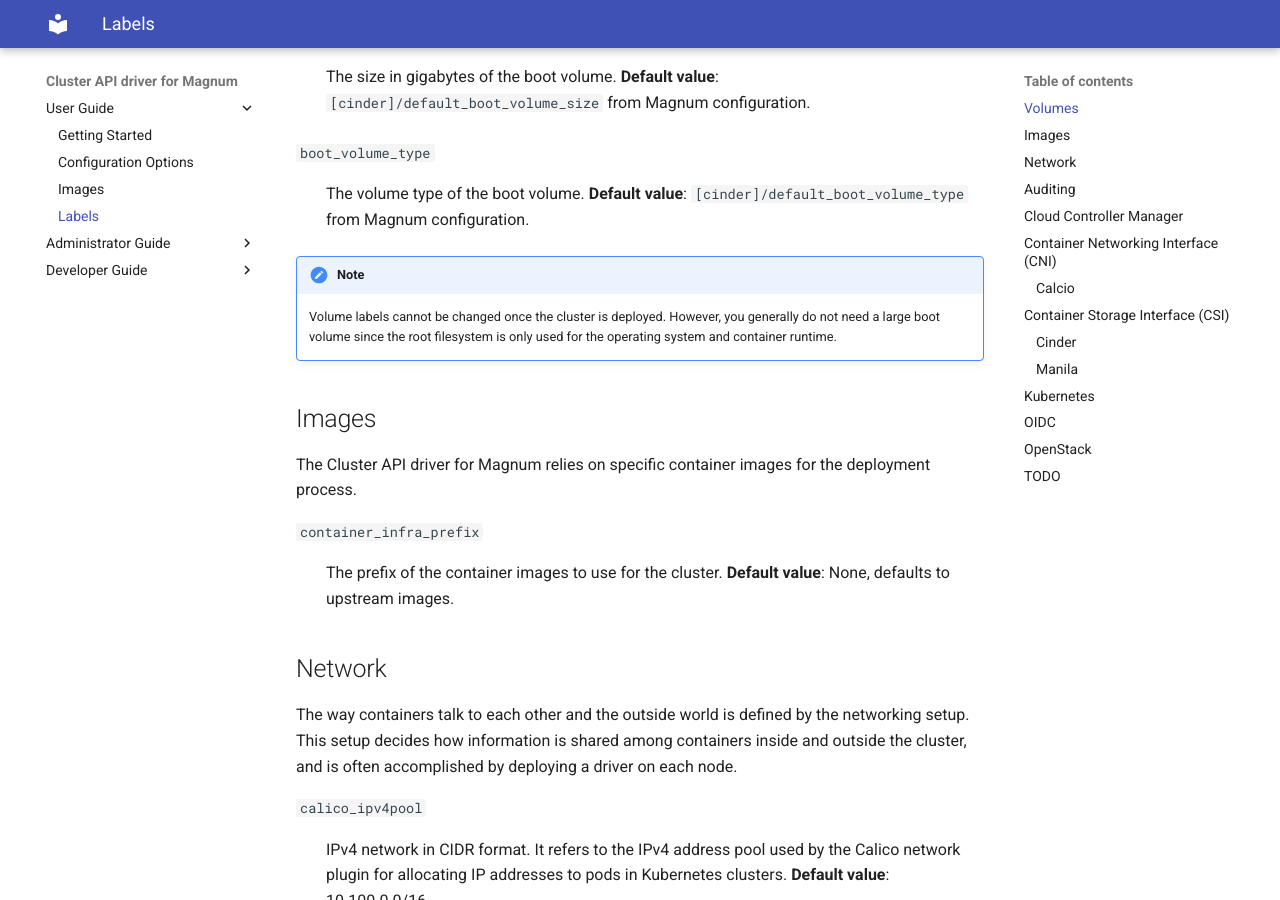
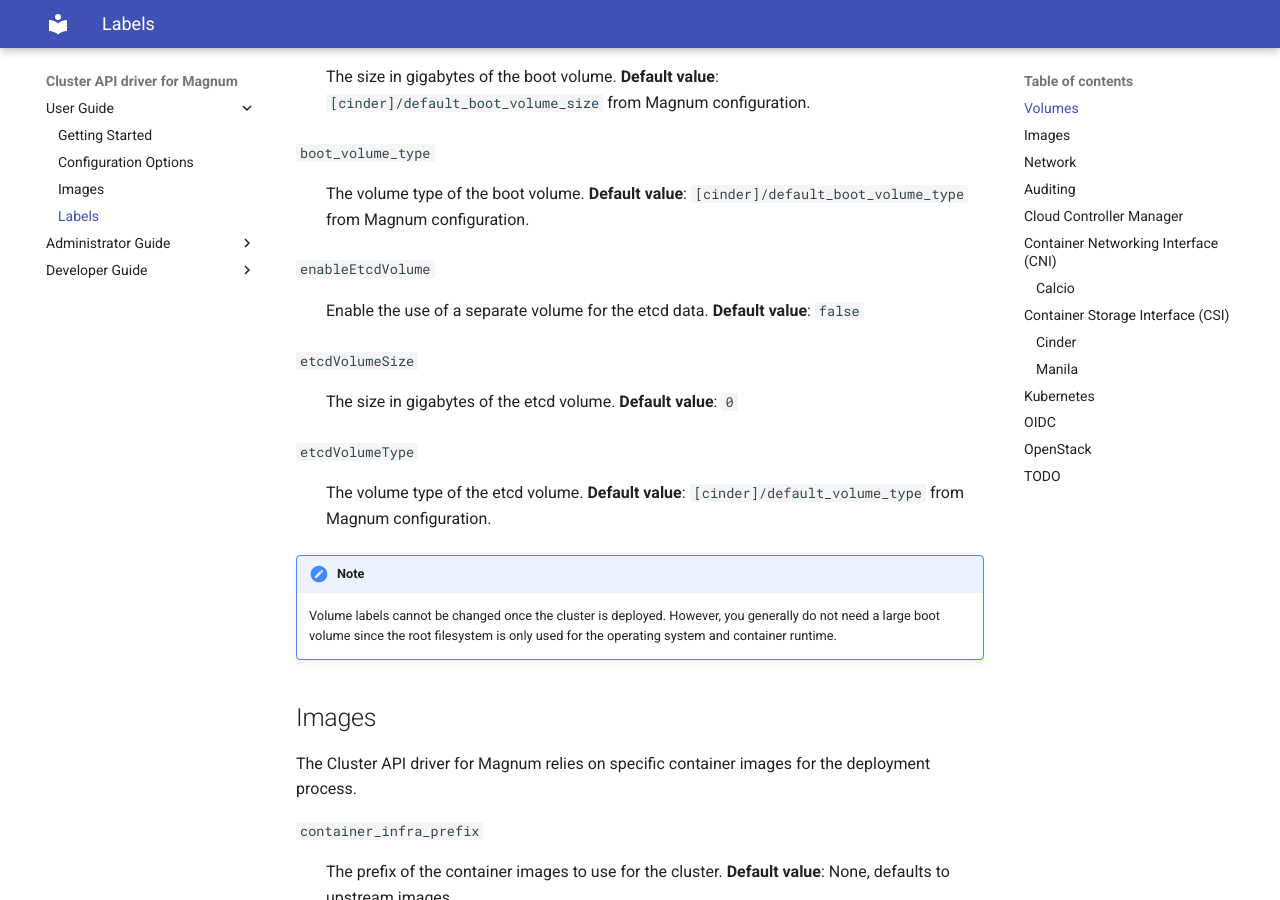
Before and after one commit to vexxhost/magnum-cluster-api, an MkDocs documentation site: the page built from docs/user/labels.md, in a window 1280 px wide and 900 px high, scrolled down 459 px. Built offline with MkDocs 1.6.1 and Material for MkDocs 9.7.7, drawn with Linux system fonts in a browser that asks for light colours.

```diff
--- a/docs/user/labels.md
+++ b/docs/user/labels.md
@@ -22,6 +22,22 @@
 
 :   The volume type of the boot volume.
     **Default value**: `[cinder]/default_boot_volume_type` from Magnum configuration.
+
+`enableEtcdVolume`
+
+:   Enable the use of a separate volume for the etcd data.
+    **Default value**: `false`
+
+`etcdVolumeSize`
+
+:   The size in gigabytes of the etcd volume.
+    **Default value**: `0`
+
+`etcdVolumeType`
+
+:   The volume type of the etcd volume.
+    **Default value**: `[cinder]/default_volume_type` from Magnum configuration.
+
 
 !!! note
 
```
